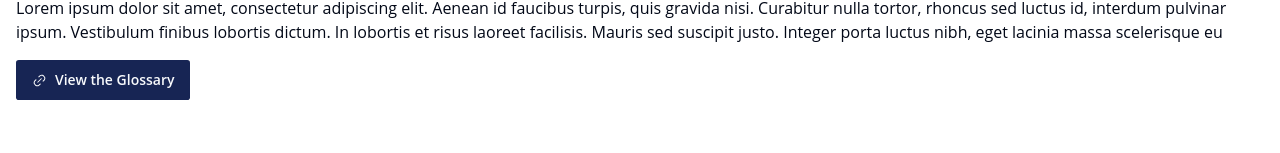
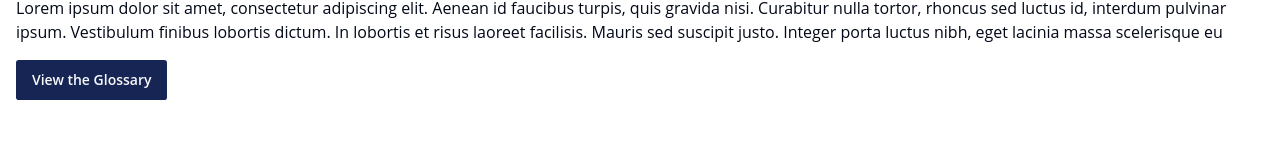
Before and after one commit to ZachStapletonJones/casa-bio, a Next.js app: page / in a window 1280 px wide. Shown: the part 1818-1971 px from the top of the page. Built offline with nearby package versions, Linux system fonts and the light colour scheme.

Commit message:
removed icon from glossary

```diff
--- a/app/page.tsx
+++ b/app/page.tsx
@@ -104,7 +104,6 @@ export default function Home() {
         <p>Lorem ipsum dolor sit amet, consectetur adipiscing elit. Aenean id faucibus turpis, quis gravida nisi. Curabitur nulla tortor, rhoncus sed luctus id, interdum pulvinar ipsum. Vestibulum finibus lobortis dictum. In lobortis et risus laoreet facilisis. Mauris sed suscipit justo. Integer porta luctus nibh, eget lacinia massa scelerisque eu</p>
         <Link target='_blank' href="https://www.nist.gov/bioscience/nist-bioeconomy-lexicon">
                 <Button className='flex items-center gap-2 font-semibold'>
-                <Link2Icon />
                   View the Glossary
                 </Button>
               </Link>
```
